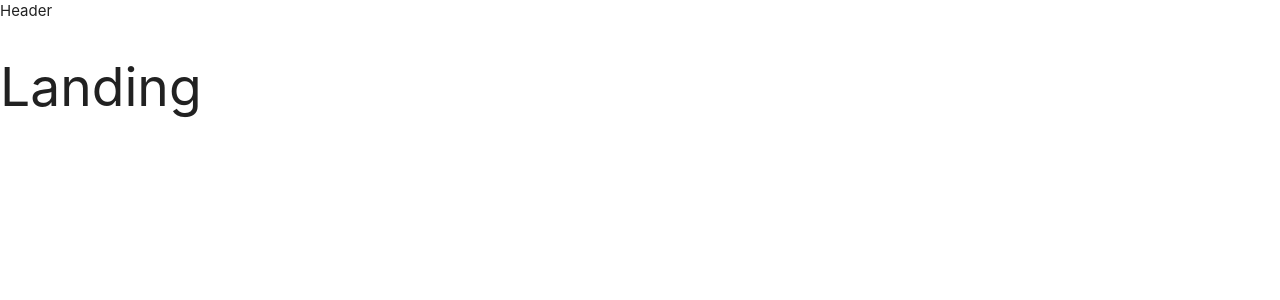
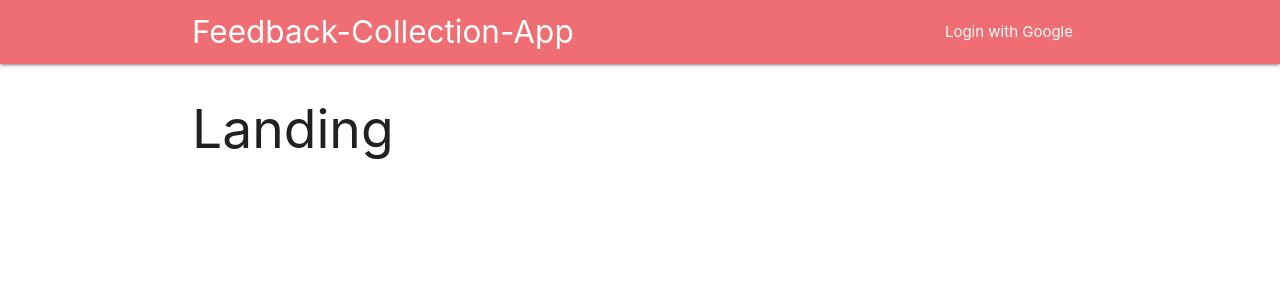
Before and after one commit to heminjohnson/Feedback-Collection-App, a React (Create React App) app in the folder client/: page / in a window 1280 px wide. Shown: the top 300 px of the page. Built offline with nearby package versions, Linux system fonts and the light colour scheme.

Commit message:
feat: use materialize for styling the header and the app

```diff
--- a/client/src/components/App.js
+++ b/client/src/components/App.js
@@ -12,6 +12,8 @@
       <BrowserRouter>
         <div>
           <Header/>
+        </div>
+        <div className='container'>
           <Route exact path='/' component={Landing}/>
           <Route exact path='/surveys' component={Dashboard}/>
           <Route path='/surveys/new' component={SurveyNew}/>
--- a/client/src/components/Header.js
+++ b/client/src/components/Header.js
@@ -3,9 +3,20 @@
 class Header extends Component {
   render() {
     return (
-      <div>
-        Header
-      </div>
+      <nav>
+        <div className='nav-wrapper'>
+          <div className='container'>
+            <a className='left brand-logo'>
+              Feedback-Collection-App
+            </a>
+            <ul className='right'>
+              <li>
+                <a>Login with Google</a>
+              </li>
+            </ul>
+          </div>
+        </div>
+      </nav>
     )
   }
 }
```
